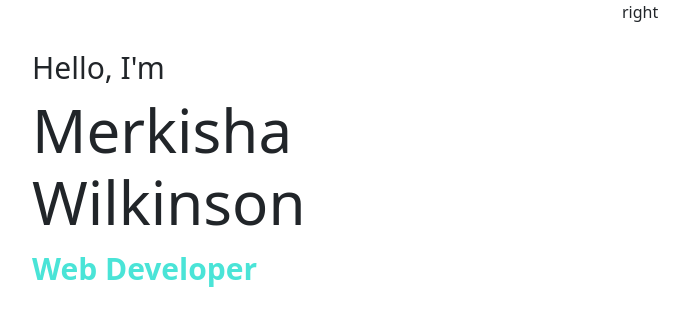
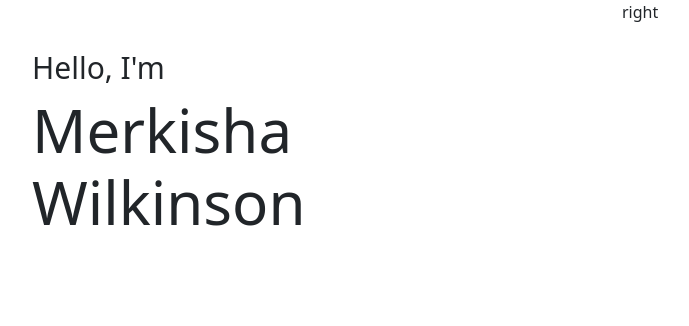
Before and after one commit to mwilk94/Portfolio, a React (Create React App) app in the folder client/: page / in a window 1280 px wide. Shown: the top 326 px of the page, without its empty margins (18-707 px from the left). Built offline with nearby package versions, Linux system fonts and the light colour scheme.

Commit message:
css animation for title

```diff
--- a/client/src/component/home/Home.css
+++ b/client/src/component/home/Home.css
@@ -30,9 +30,32 @@
   overflow: hidden;
 }
 
+.i-title-wrapper{
+  height: 100%;
+  animation: move 10s ease-in-out infinite alternate;
+}
+
+@keyframes move {
+  25%{
+    transform: translateY(-50px);
+  }
+  50%{
+    transform: translateY(-100px);
+  }
+  75%{
+    transform: translateY(-150px);
+  }
+  100%{
+    transform: translateY(-200px);
+  }
+
+}
+
 .i-title-item{
   height: 50px;
   font-size: 30px;
   font-weight: bold;
-  color: rgb(74, 228, 215);
+  color: rgb(128, 74, 228);
+  display: flex;
+  align-items: center;
 }
--- a/client/src/component/home/Home.jsx
+++ b/client/src/component/home/Home.jsx
@@ -11,8 +11,7 @@ export default function Home() {
           <div className="i-title">
             <div className="i-title-wrapper">
               <div className="i-title-item">Web Developer</div>
-              <div className="i-title-item">Web Developer</div>
-              <div className="i-title-item">Web Developer</div>
+              <div className="i-title-item">Life-Long Learner</div>
             </div>
           </div>
         </div>
```
